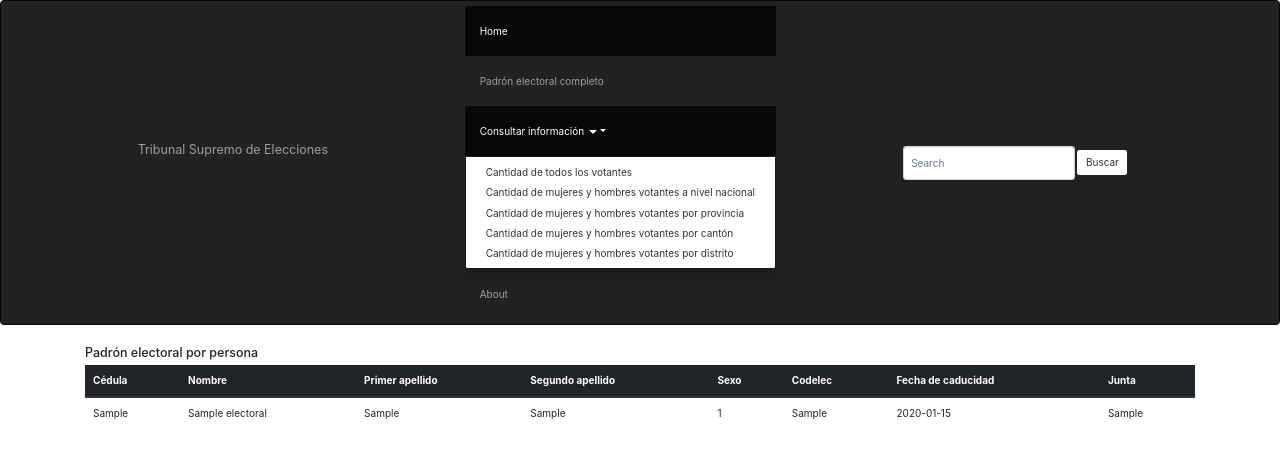
After one commit to Solvosoft/crelectoralregister, a Django app: template templates/allInfo.html in a window 1280 px wide, after a click on "Consultar información". The commit adds this page. Shown: the top 458 px of the page. Run offline with Django 3.2, Linux system fonts and the light colour scheme; the template is opened without the code that fills it: values that come from a table or form of the project are taken from there, others are empty; tables that the repository leaves empty hold one stand-in row (values such as "Sample post"); some libraries are stand-ins or nearby versions.

Commit message:
funcionalities

```diff
--- a/data/urls.py
+++ b/data/urls.py
@@ -3,5 +3,6 @@ from django.conf.urls import url
 from . import views
 
 urlpatterns = [
-    path('', views.getData, name='getData'),
+    path('', views.getAllData, name='getAllData'),
+    path('quantity/', views.getQuantityVoters, name='getQuantityVoters'),
 ]
--- /dev/null
+++ b/templates/allInfo.html
@@ -0,0 +1,38 @@
+{% extends 'navbar.html' %}
+{% block content %}
+
+<link rel="stylesheet" href="https://maxcdn.bootstrapcdn.com/bootstrap/4.0.0/css/bootstrap.min.css" integrity="sha384-Gn5384xqQ1aoWXA+058RXPxPg6fy4IWvTNh0E263XmFcJlSAwiGgFAW/dAiS6JXm" crossorigin="anonymous">
+
+<h5>Padrón electoral por persona</h5>
+<table class="table">
+    <thead class="thead-dark">
+        <tr>
+            <th scope="col">Cédula</th>
+            <th scope="col">Nombre</th>
+            <th scope="col">Primer apellido</th>
+            <th scope="col">Segundo apellido</th>
+            <th scope="col">Sexo</th>
+            <th scope="col">Codelec</th>
+            <th scope="col">Fecha de caducidad</th>
+            <th scope="col">Junta</th>
+
+        </tr>
+    </thead>
+    <tbody>
+    {% for d in dataByCedula %}
+        <tr>
+            <td>{{ d.cedula }}</td>
+            <td>{{ d.nombre }}</td>
+            <td>{{ d.primer_apellido }}</td>
+            <td>{{ d.segundo_apellido }}</td>
+            <td>{{ d.sexo }}</td>
+            <td>{{ d.codelec }}</td>
+            <td>{{ d.fecha_caducidad }}</td>
+            <td>{{ d.junta }}</td>
+        </tr>
+    {% endfor %}
+
+    </tbody>
+</table>
+
+{% endblock %}
--- /dev/null
+++ b/templates/navbar.html
@@ -0,0 +1,50 @@
+<!DOCTYPE html>
+<html lang="en">
+<head>
+  <title>Padrón electoral</title>
+  <meta charset="utf-8">
+  <meta name="viewport" content="width=device-width, initial-scale=1">
+  <link rel="stylesheet" href="https://maxcdn.bootstrapcdn.com/bootstrap/3.4.0/css/bootstrap.min.css">
+  <script src="https://ajax.googleapis.com/ajax/libs/jquery/3.4.0/jquery.min.js"></script>
+  <script src="https://maxcdn.bootstrapcdn.com/bootstrap/3.4.0/js/bootstrap.min.js"></script>
+</head>
+<body>
+
+<nav class="navbar navbar-inverse">
+  <div class="container-fluid">
+    <div class="navbar-header">
+      <a class="navbar-brand" href="#">Tribunal Supremo de Elecciones</a>
+    </div>
+    <ul class="nav navbar-nav">
+      <li class="active"><a href="home.html">Home</a></li>
+        <li><a href="test/">Padrón electoral completo</a></li>
+      <li class="dropdown">
+        <a class="dropdown-toggle" data-toggle="dropdown" href="#">Consultar información
+        <span class="caret"></span></a>
+        <ul class="dropdown-menu">
+          <li><a href="quantity/">Cantidad de todos los votantes</a></li>
+          <li><a href="#">Cantidad de mujeres y hombres votantes a nivel nacional</a></li>
+          <li><a href="#">Cantidad de mujeres y hombres votantes por provincia</a></li>
+            <li><a href="#">Cantidad de mujeres y hombres votantes por cantón</a></li>
+            <li><a href="#">Cantidad de mujeres y hombres votantes por distrito</a></li>
+        </ul>
+      </li>
+      <li><a href="#">About</a></li>
+    </ul>
+    <form class="navbar-form navbar-left" action="/action_page.php">
+      <div class="form-group">
+        <input type="text" class="form-control" placeholder="Search" name="search">
+      </div>
+      <button type="submit" class="btn btn-default">Buscar</button>
+    </form>
+  </div>
+</nav>
+</body>
+
+<div class="container">
+    {% block content %}
+
+    {% endblock %}
+</div>
+
+</html>
--- a/tse/urls.py
+++ b/tse/urls.py
@@ -21,4 +21,5 @@ urlpatterns = [
 
     url(r'^admin/', admin.site.urls),
     url(r'^data/', include('data.urls')),
+
 ]
```
Also changed, not shown: PADRON_PEQ.txt (deleted, +0 -11 lines), data/views.py (+38 -3 lines), templates/generic.html (added, +8 -0 lines), templates/home.html (added, +19 -0 lines), templates/test.html (+9 -10 lines), images/tse.jpg (added).
